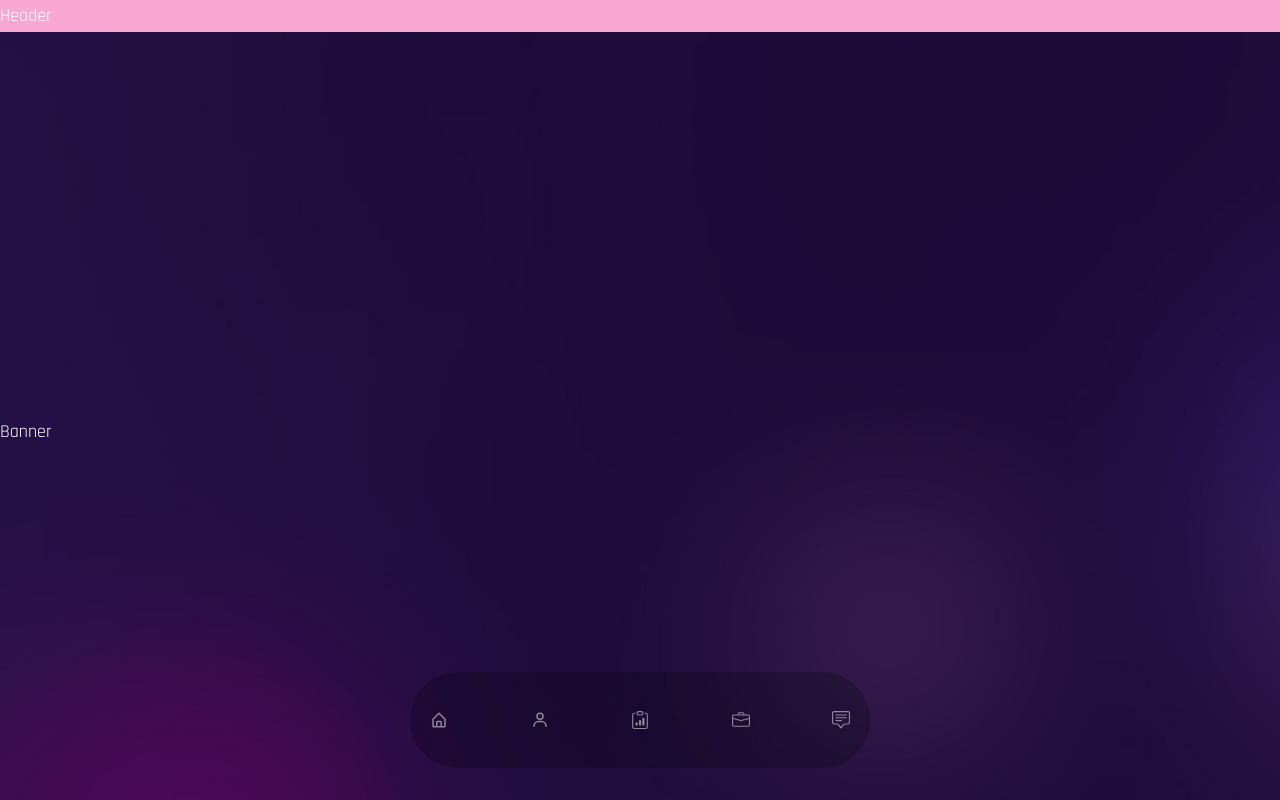
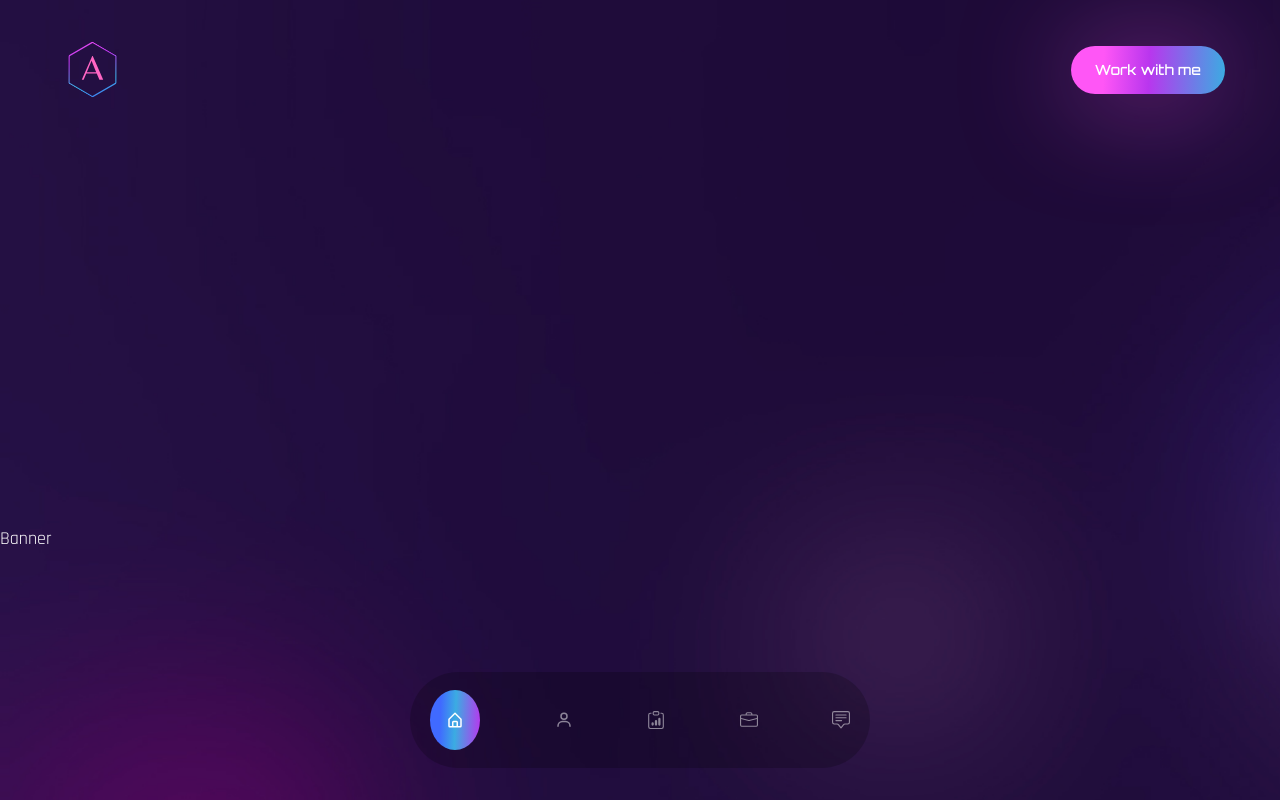
Before and after one commit to alyadyh/alyadyh.github.io, a React (Create React App) app: page / in a window 1280 px wide. Shown: the top 800 px of the page. Built offline with nearby package versions, Linux system fonts and the light colour scheme; the HTML template or start-up script is replaced by a standard one; a web font is replaced by a local one.

Commit message:
customize header

```diff
--- a/src/components/Header.js
+++ b/src/components/Header.js
@@ -1,7 +1,21 @@
 import React from 'react';
 
+import Logo from '../assets/logo.svg';
+
 const Header = () => {
-  return <div className='bg-pink-300'>Header</div>;
+  return (
+    <header className='py-8'>
+      <div className='container mx-auto'>
+        <div className='flex justify-between items-center'>
+          <a href='#' className='h-[75px] w-[75px]'>
+            <img src={Logo} alt=''/>
+          </a>
+
+          <button className='btn btn-sm'>Work with me</button>
+        </div>
+      </div>
+    </header>
+  );
 };
 
 export default Header;
--- a/src/components/Nav.js
+++ b/src/components/Nav.js
@@ -12,7 +12,7 @@
     <nav className='fixed bottom-2 lg:bottom-8 w-full overflow-hidden z-50'>
       <div className='container mx-auto'>
         <div className='w-full bg-black/20 h-[96px] backdrop-blur-2x1 rounded-full max-w-[460px] mx-auto px-5 flex justify-between items-center text-2x1 text-white/50'>
-          <Link to='home' activeClass='active' smooth={true} spy={true} className='cursor-pointer w-[60x] h-[60px] flex items-center justify-center'>
+          <Link to='home' activeClass='active' smooth={true} spy={true} offset={-200} className='cursor-pointer w-[60x] h-[60px] flex items-center justify-center'>
             <BiHomeAlt />
           </Link>
           <Link to='about' activeClass='active' smooth={true} spy={true} className='cursor-pointer w-[60x] h-[60px] flex items-center justify-center'>
```
Also changed, not shown: src/assets/logo.svg.
